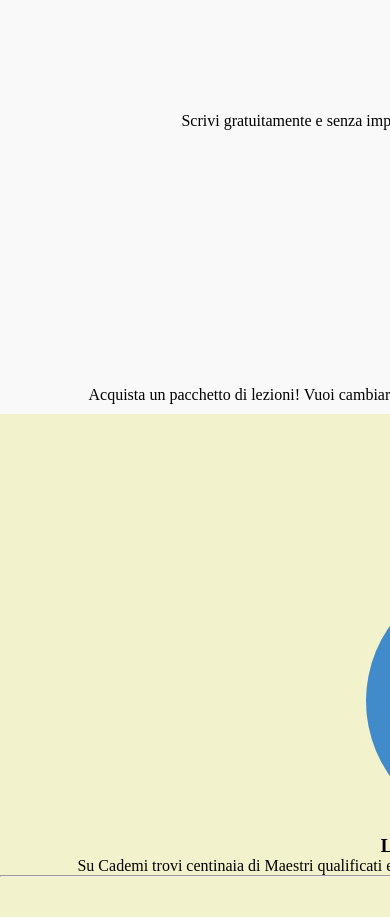
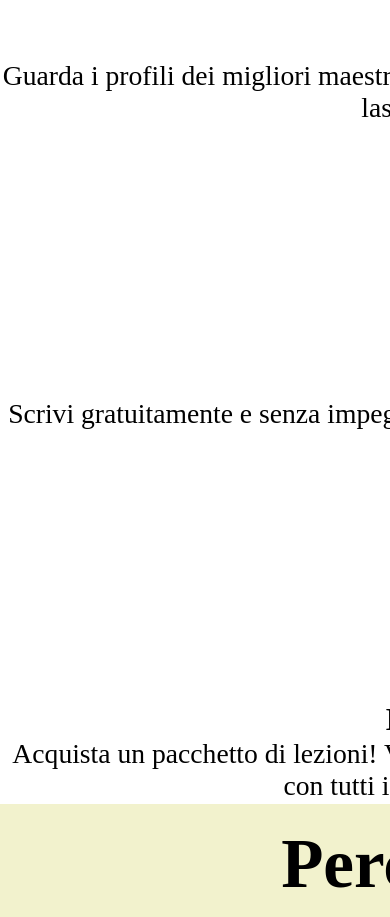
Before and after one commit to marcocaffarelli/html-css-resp-wannabe, a plain HTML site: page index.html in a window 390 px wide. Shown: the part 1080-1997 px from the top of the page. Drawn offline with Linux system fonts and the light colour scheme.

Commit message:
Modificate le dimensioni dei font
Modificate le dimensioni  dei font, cambiato il colore dei tag hr e del container grey

```diff
--- a/style.css
+++ b/style.css
@@ -78,19 +78,33 @@ img {
   }
 
   h1{
+    font-size: 3em;
     padding-top: 10px;
   }
 
+  div{
+    font-size: 1.2em;
+  }
+
+  img{
+    margin-top: 30px;
+  }
+
   .right{
-    padding-bottom: 10px;
+    padding: 2px;
   }
 
   .row{
     margin: 0;
   }
 
+  .container.grey{
+    background-color: white;
+  }
+
   #lezioni .row, #why .row{
     background-color: #F2F2CD;
+    padding: 10px;
   }
 
   /* BLOCCO LEZIONI */
@@ -108,7 +122,7 @@ img {
     width: 100%;
   }
 
-  img{
-    margin-top: 30px;
+  hr{
+    background-color: black;
   }
 }
```
